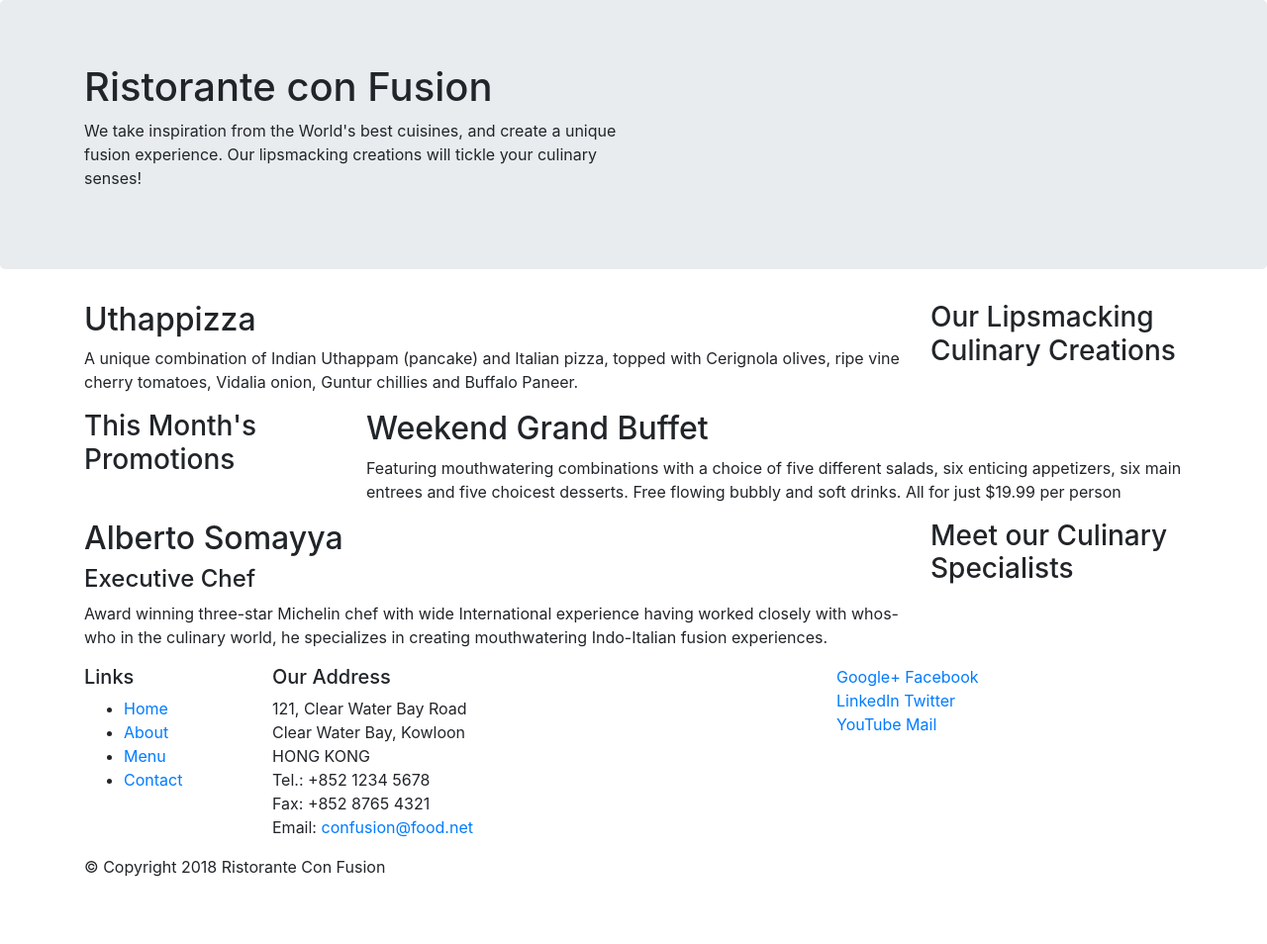
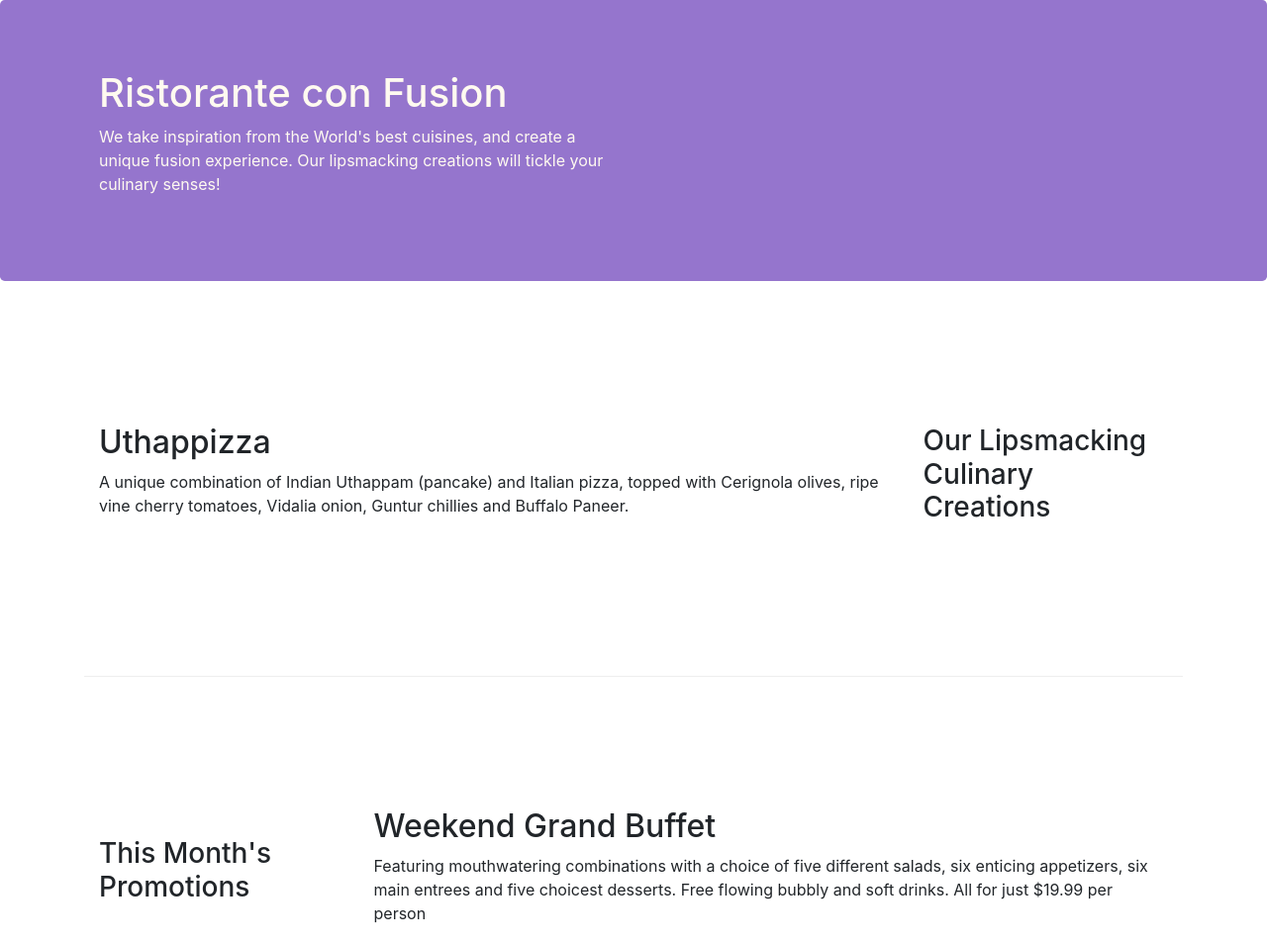
Before and after one commit to frankomackonelee/bootstrap4-coursera, a website: page index.html in a window 1280 px wide. Shown: the top 954 px of the page at 99% size. Before the commit the page ends 904 px from the top, so only its background shows below. Drawn offline with nearby package versions, Linux system fonts and the light colour scheme.

Commit message:
git bootstrap exercise 2

```diff
--- /dev/null
+++ b/css/styles.css
@@ -0,0 +1,30 @@
+.row-header{
+    margin:0px auto;
+    padding:0px;
+}
+
+.row-content {
+    margin:0px auto;
+    padding: 50px 0px 50px 0px;
+    border-bottom: 1px ridge;
+    min-height:400px;
+}
+
+.footer{
+    background-color: #D1C4E9;
+    margin:0px auto;
+    padding: 20px 0px 20px 0px;
+}
+
+.jumbotron {
+    padding:70px 30px 70px 30px;
+    margin:0px auto;
+    background: #9575CD ;
+    color:floralwhite;
+}
+
+address{
+    font-size:80%;
+    margin:0px;
+    color:#0f0f0f;
+}
--- a/index.html
+++ b/index.html
@@ -9,6 +9,7 @@
 
         <!-- Bootstrap CSS -->
         <link rel="stylesheet" href="node_modules/bootstrap/dist/css/bootstrap.min.css">
+        <link href="css/styles.css" rel="stylesheet">
     <title>Ristorante Con Fusion</title>
 </head>
 
@@ -16,7 +17,7 @@
 
     <header class="jumbotron">
         <div class="container">
-            <div class="row">
+            <div class="row row-header">
                 <div class="col-12 col-sm-6">
                     <h1>Ristorante con Fusion</h1>
                     <p>We take inspiration from the World's best cuisines, and create a unique fusion experience. Our lipsmacking creations will tickle your culinary senses!</p>
@@ -28,7 +29,7 @@
     </header>
 
     <div class="container">
-        <div class="row">
+        <div class="row row-content align-items-center">
             <div class="col-12 col-sm-4 order-sm-last col-md-3">
                 <h3>Our Lipsmacking Culinary Creations</h3>
             </div>
@@ -39,7 +40,7 @@
         </div>
 
 
-        <div class="row">
+        <div class="row row-content align-items-center">
             <div class="col-12 col-sm-4 col-md-3">
                 <h3>This Month's Promotions</h3>
             </div>
@@ -49,7 +50,7 @@
             </div>
         </div>
 
-        <div class="row">
+        <div class="row row-content align-items-center">
             <div class="col-12 col-sm-4 order-sm-last col-md-3">
                 <h3>Meet our Culinary Specialists</h3>
             </div>
@@ -61,12 +62,12 @@
         </div>
     </div>
 
-    <footer>
+    <footer class="footer">
         <div class="container">
             <div class="row">
-                <div class="col-4 col-sm-2">
+                <div class="col-4 offset-1 col-sm-2">
                     <h5>Links</h5>
-                    <ul>
+                    <ul class='list-unstyled'>
                         <li><a href="#">Home</a></li>
                         <li><a href="#">About</a></li>
                         <li><a href="#">Menu</a></li>
@@ -84,8 +85,8 @@
 		              Email: <a href="mailto:confusion@food.net">confusion@food.net</a>
 		           </address>
                 </div>
-                <div class="col-4 offset-1 col-sm-2">
-                    <div>
+                <div class="col-12 col-sm-4 align-self-center">
+                    <div class="text-center">
                         <a href="http://google.com/+">Google+</a>
                         <a href="http://www.facebook.com/profile.php?id=">Facebook</a>
                         <a href="http://www.linkedin.com/in/">LinkedIn</a>
@@ -95,7 +96,7 @@
                     </div>
                 </div>
            </div>
-           <div class="row">
+           <div class="row justify-content-center">
                 <div class="col-auto">
                     <p>© Copyright 2018 Ristorante Con Fusion</p>
                 </div>
```
